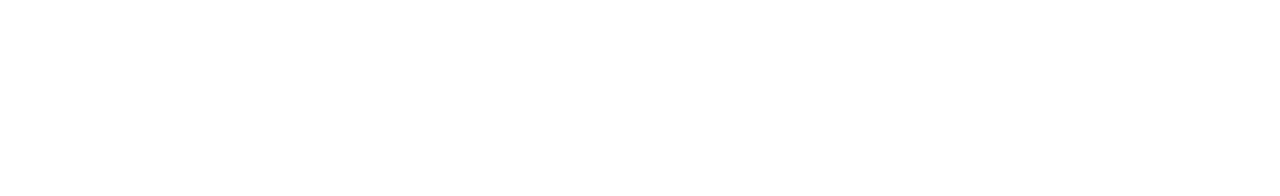
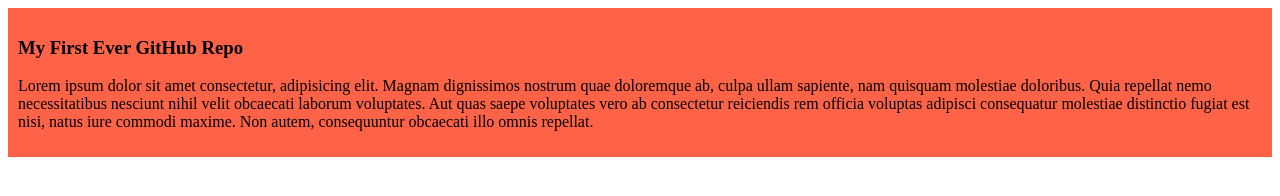
Before and after one commit to SAJIB6260/my-first-git-repo, a plain HTML site: page index.html in a window 1280 px wide. Drawn offline with Linux system fonts and the light colour scheme.

Commit message:
added my first blog

```diff
--- /dev/null
+++ b/css/blog.css
@@ -0,0 +1,4 @@
+div {
+    background-color: tomato;
+    padding: 10px;
+}
--- a/index.html
+++ b/index.html
@@ -4,8 +4,12 @@
     <meta charset="UTF-8">
     <meta name="viewport" content="width=device-width, initial-scale=1.0">
     <title>my first ever github repo</title>
+    <link rel="stylesheet" href="css/blog.css">
 </head>
 <body>
-
+    <div>
+        <h3>My First Ever GitHub Repo</h3>
+        <p>Lorem ipsum dolor sit amet consectetur, adipisicing elit. Magnam dignissimos nostrum quae doloremque ab, culpa ullam sapiente, nam quisquam molestiae doloribus. Quia repellat nemo necessitatibus nesciunt nihil velit obcaecati laborum voluptates. Aut quas saepe voluptates vero ab consectetur reiciendis rem officia voluptas adipisci consequatur molestiae distinctio fugiat est nisi, natus iure commodi maxime. Non autem, consequuntur obcaecati illo omnis repellat.</p>
+    </div>
 </body>
 </html>
```
